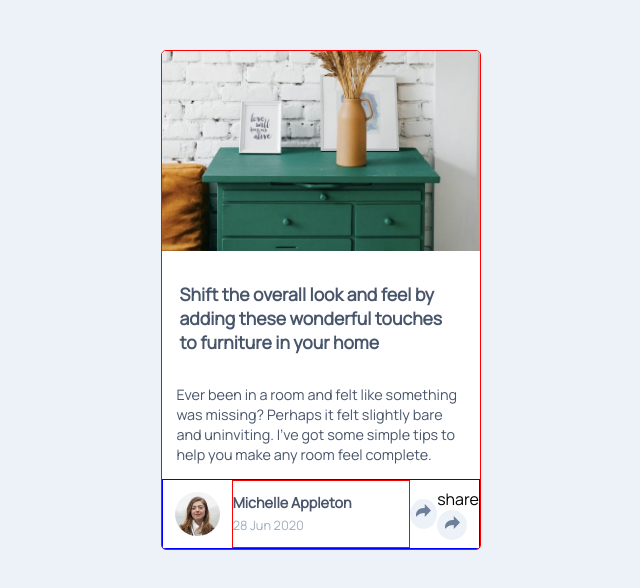
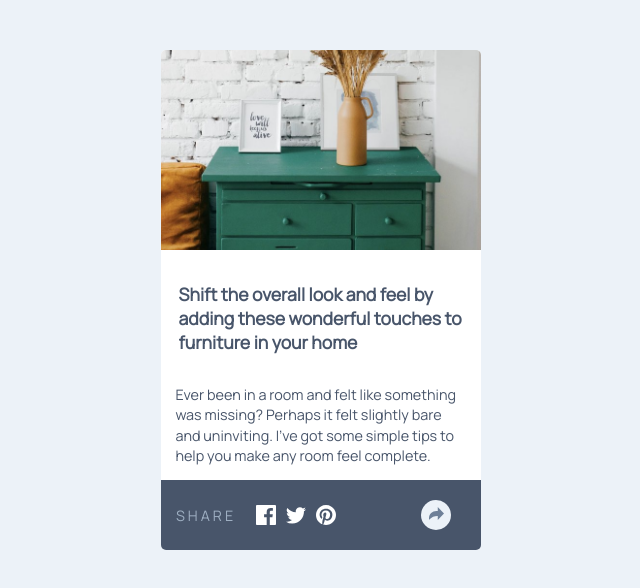
Before and after one commit to yanmarex/frontend-mentor-speedrun, a plain HTML site: page article-preview-component/index.html in a window 1280 px wide. Shown: the whole page, without its empty margins (319-959 px from the left). Drawn offline with Linux system fonts and the light colour scheme.

Commit message:
Add share popup styles

```diff
--- a/article-preview-component/style/styles.css
+++ b/article-preview-component/style/styles.css
@@ -43,7 +43,6 @@ body {
   height: 500px;
   display: flex;
   flex-direction: column;
-  border: 1px solid red;
   border-radius: 5px;
   overflow: hidden;
   justify-content: space-between;
@@ -69,7 +68,6 @@ body {
 .card-info {
   width: 100%;
   height: 70px;
-  border: 1px solid blue;
   display: flex;
   align-items: center;
 }
@@ -101,7 +99,6 @@ body {
   height: 100%;
   display: flex;
   justify-content: center;
-  border: 1px solid red;
   flex-direction: column;
 }
 .share-btn {
@@ -111,6 +108,34 @@ body {
   border-radius: 50%;
   cursor: pointer;
 }
+.share-btn-principal {
+  position: relative;
+  left: 80px;
+}
 .reset-image {
   object-fit: none;
 }
+.share-popup {
+  position: absolute;
+  background-color: var(--grayish-blue-dark);
+  width: 100%;
+  height: 70px;
+  display: flex;
+  align-items: center;
+}
+.share-text {
+  text-transform: uppercase;
+  font-size: 0.9em;
+  letter-spacing: 3px;
+  color: var(--grayish-blue);
+  margin: 0 15px;
+}
+.facebook {
+  background: url("/images/icon-facebook.svg") no-repeat center center;
+}
+.twitter {
+  background: url("/images/icon-twitter.svg") no-repeat center center;
+}
+.pinterest {
+  background: url("/images/icon-pinterest.svg") no-repeat center center;
+}
```
